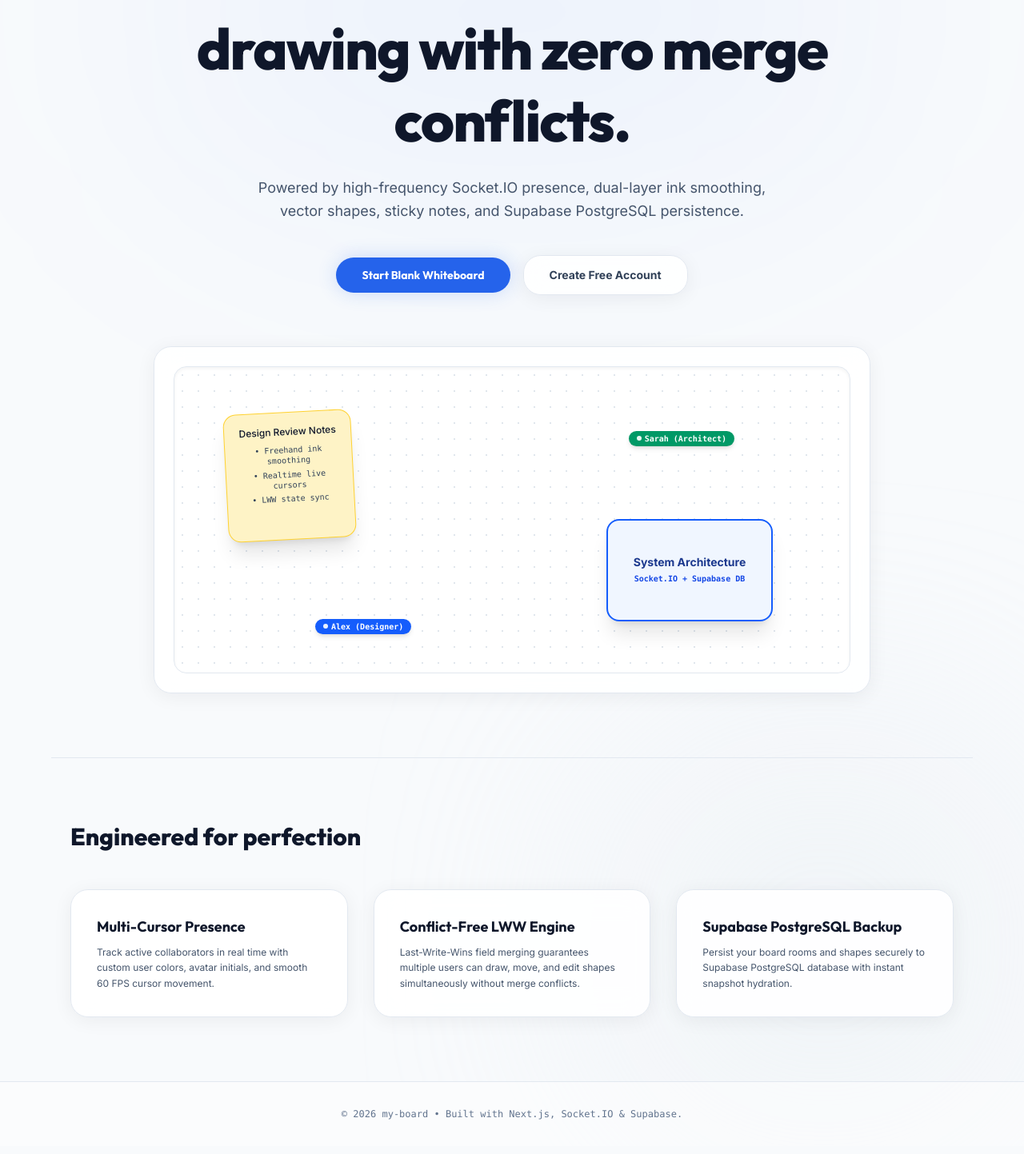
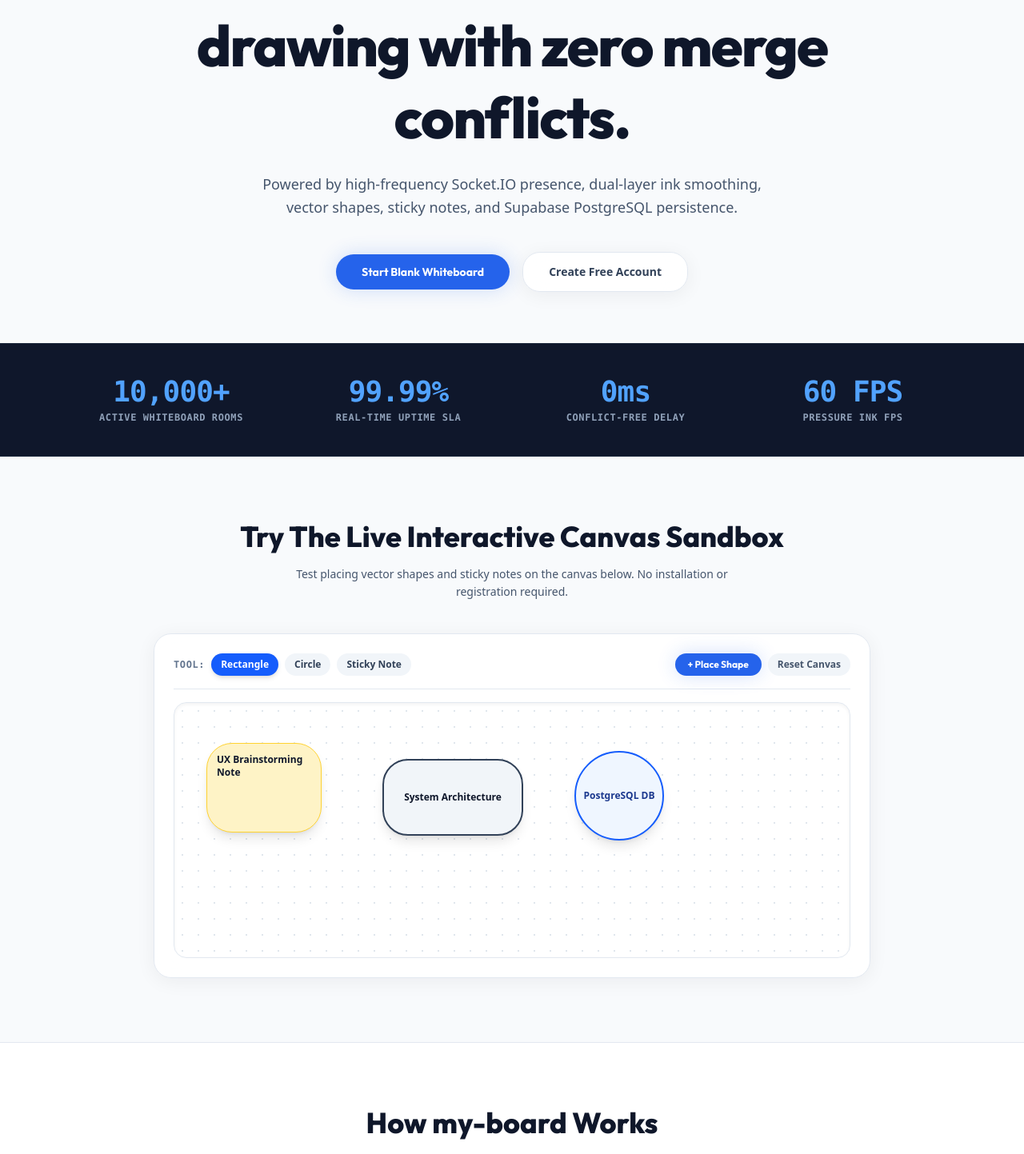
Before and after one commit to thulanesigasa/my-board, a Next.js app: page / in a window 1280 px wide. Shown: the part 210-1653 px from the top of the page at 80% size. Built offline with nearby package versions, Linux system fonts and the light colour scheme; no server answers.

Commit message:
feat(landing): assemble ultra-informative landing page with 9 sections and Footer (#45)

```diff
--- a/src/app/page.tsx
+++ b/src/app/page.tsx
@@ -3,7 +3,14 @@
 import React from 'react';
 import Link from 'next/link';
 import { useRouter } from 'next/navigation';
-import { LayoutGrid } from 'lucide-react';
+import { Footer } from '@/components/Footer';
+import { TrustStatsBar } from '@/components/landing/TrustStatsBar';
+import { InteractiveSandbox } from '@/components/landing/InteractiveSandbox';
+import { HowItWorksSection } from '@/components/landing/HowItWorksSection';
+import { UseCaseShowcase } from '@/components/landing/UseCaseShowcase';
+import { FeatureSuperpowerMatrix } from '@/components/landing/FeatureSuperpowerMatrix';
+import { ComparisonMatrix } from '@/components/landing/ComparisonMatrix';
+import { FaqAccordion } from '@/components/landing/FaqAccordion';
 
 export default function LandingPage() {
   const router = useRouter();
@@ -14,21 +21,12 @@ export default function LandingPage() {
   };
 
   return (
-    <main className="min-h-screen bg-[var(--color-bg)] text-[var(--color-text)] relative overflow-hidden flex flex-col justify-between selection:bg-blue-600 selection:text-white">
-      {/* 60-30-10 Subtle Ambient Reflections */}
-      <div className="absolute top-0 left-1/2 -translate-x-1/2 w-[900px] h-[450px] bg-blue-600/5 rounded-full blur-[140px] pointer-events-none" />
-      <div className="absolute bottom-0 right-0 w-[500px] h-[500px] bg-slate-200/40 rounded-full blur-[140px] pointer-events-none" />
-
-      {/* Floating Glass Navbar */}
+    <div className="min-h-screen bg-[var(--color-bg)] text-[var(--color-text)] flex flex-col justify-between selection:bg-blue-600 selection:text-white font-sans">
+      {/* 1. Floating Header Navbar */}
       <header className="relative z-20 max-w-7xl mx-auto w-full px-6 py-6 flex items-center justify-between">
-        <div className="flex items-center gap-3">
-          <div className="w-10 h-10 rounded-2xl bg-blue-600 flex items-center justify-center text-white font-extrabold shadow-lg shadow-blue-600/30">
-            <LayoutGrid className="w-5 h-5" />
-          </div>
-          <span className="text-xl font-extrabold tracking-tight text-slate-900">
-            my-board
-          </span>
-        </div>
+        <span className="text-xl font-black tracking-tight text-slate-900">
+          my-board
+        </span>
 
         <div className="flex items-center gap-4">
           <Link
@@ -46,8 +44,8 @@ export default function LandingPage() {
         </div>
       </header>
 
-      {/* Hero Section */}
-      <section className="relative z-10 max-w-5xl mx-auto px-6 pt-12 pb-20 text-center flex flex-col items-center">
+      {/* 2. Main Hero Section */}
+      <section className="relative z-10 max-w-5xl mx-auto px-6 pt-12 pb-16 text-center flex flex-col items-center">
         <h1 className="text-4xl sm:text-6xl lg:text-7xl font-black tracking-tight leading-tight max-w-4xl text-slate-900 mb-6">
           Real-time collaborative drawing with zero merge conflicts.
         </h1>
@@ -70,81 +68,51 @@ export default function LandingPage() {
             Create Free Account
           </Link>
         </div>
+      </section>
 
-        {/* Dynamic Glassmorphic Whiteboard Graphic */}
-        <div className="mt-16 w-full max-w-4xl glass-card p-4 sm:p-6 shadow-2xl relative overflow-hidden">
-          <div className="h-64 sm:h-96 rounded-2xl bg-white border border-slate-200 relative overflow-hidden flex items-center justify-center shadow-inner">
-            <div className="absolute inset-0 bg-[radial-gradient(#cbd5e1_1px,transparent_1px)] [background-size:20px_20px] opacity-60" />
+      {/* 3. Social Proof & Trust Metrics Bar */}
+      <TrustStatsBar />
 
-            {/* Mock Vector Shapes & Sticky Note */}
-            <div className="absolute top-14 left-16 w-40 h-40 rounded-2xl bg-amber-100 border border-amber-300 p-4 shadow-xl transform -rotate-3 text-slate-900 font-medium text-xs">
-              Design Review Notes
-              <ul className="mt-2 text-[10px] space-y-1 text-slate-700 font-mono">
-                <li>• Freehand ink smoothing</li>
-                <li>• Realtime live cursors</li>
-                <li>• LWW state sync</li>
-              </ul>
-            </div>
+      {/* 4. Live Interactive Canvas Sandbox */}
+      <InteractiveSandbox />
 
-            <div className="absolute bottom-16 right-24 w-52 h-32 rounded-2xl border-2 border-blue-600 bg-blue-50/90 backdrop-blur-md flex flex-col items-center justify-center text-blue-900 font-bold text-sm shadow-xl">
-              <span>System Architecture</span>
-              <span className="text-[10px] font-mono text-blue-700 mt-1">Socket.IO + Supabase DB</span>
-            </div>
+      {/* 5. 3-Step "How It Works" Timeline */}
+      <HowItWorksSection />
 
-            {/* Mock Multi-Cursors */}
-            <div className="absolute top-20 right-36 flex items-start gap-1">
-              <div className="px-2.5 py-0.5 rounded-full bg-emerald-600 text-[10px] font-bold text-white shadow-md flex items-center gap-1 font-mono">
-                <span className="w-1.5 h-1.5 rounded-full bg-white animate-pulse" />
-                <span>Sarah (Architect)</span>
-              </div>
-            </div>
+      {/* 6. Team Use Cases & Workflows Showcase */}
+      <UseCaseShowcase />
 
-            <div className="absolute bottom-12 left-44 flex items-start gap-1">
-              <div className="px-2.5 py-0.5 rounded-full bg-blue-600 text-[10px] font-bold text-white shadow-md flex items-center gap-1 font-mono">
-                <span className="w-1.5 h-1.5 rounded-full bg-white animate-pulse" />
-                <span>Alex (Designer)</span>
-              </div>
-            </div>
+      {/* 7. Superpower Feature Matrix */}
+      <FeatureSuperpowerMatrix />
+
+      {/* 8. Comparison Matrix (my-board vs Legacy) */}
+      <ComparisonMatrix />
+
+      {/* 9. Expandable FAQ Accordion */}
+      <FaqAccordion />
+
+      {/* 10. Bottom High-Converting CTA Banner */}
+      <section className="py-20 bg-slate-900 text-white text-center relative z-10">
+        <div className="max-w-4xl mx-auto px-6 space-y-6">
+          <h2 className="text-3xl sm:text-5xl font-black tracking-tight">
+            Ready to collaborate in real time?
+          </h2>
+          <p className="text-slate-400 text-sm max-w-lg mx-auto font-body">
+            Join thousands of teams drawing, diagramming, and brainstorming with zero merge conflicts.
+          </p>
+          <div className="pt-4">
+            <button
+              onClick={handleLaunchInstantBoard}
+              className="btn-primary text-sm !py-3.5 !px-8 shadow-2xl"
+            >
+              Launch Board Now — It's Free
+            </button>
           </div>
         </div>
       </section>
 
-      {/* Feature Highlights Grid */}
-      <section className="relative z-10 max-w-6xl mx-auto px-6 py-20 border-t border-slate-200">
-        <div className="flex items-center justify-between mb-12">
-          <div className="text-left">
-            <h2 className="text-3xl font-extrabold text-slate-900">Engineered for perfection</h2>
-          </div>
-        </div>
-
-        <div className="grid grid-cols-1 md:grid-cols-3 gap-8">
-          <div className="glass-card p-8 text-left">
-            <h3 className="text-lg font-bold text-slate-900 mb-2">Multi-Cursor Presence</h3>
-            <p className="text-xs text-slate-600 leading-relaxed font-body">
-              Track active collaborators in real time with custom user colors, avatar initials, and smooth 60 FPS cursor movement.
-            </p>
-          </div>
-
-          <div className="glass-card p-8 text-left">
-            <h3 className="text-lg font-bold text-slate-900 mb-2">Conflict-Free LWW Engine</h3>
-            <p className="text-xs text-slate-600 leading-relaxed font-body">
-              Last-Write-Wins field merging guarantees multiple users can draw, move, and edit shapes simultaneously without merge conflicts.
-            </p>
-          </div>
-
-          <div className="glass-card p-8 text-left">
-            <h3 className="text-lg font-bold text-slate-900 mb-2">Supabase PostgreSQL Backup</h3>
-            <p className="text-xs text-slate-600 leading-relaxed font-body">
-              Persist your board rooms and shapes securely to Supabase PostgreSQL database with instant snapshot hydration.
-            </p>
-          </div>
-        </div>
-      </section>
-
-      {/* Footer */}
-      <footer className="relative z-10 border-t border-slate-200 py-8 text-center text-xs text-slate-500 font-mono bg-white/50">
-        © 2026 my-board • Built with Next.js, Socket.IO & Supabase.
-      </footer>
-    </main>
+      {/* 11. Multi-Column Footer (portflio styled) */}
+      <Footer />
+    </div>
   );
 }
```
